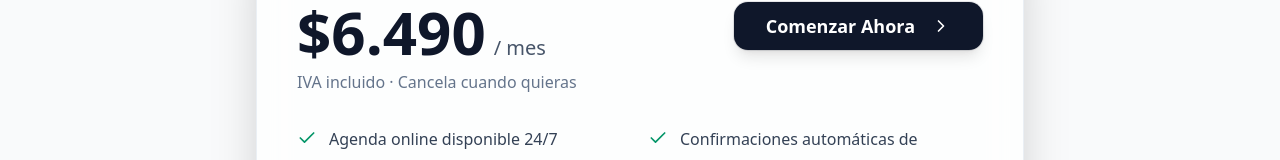
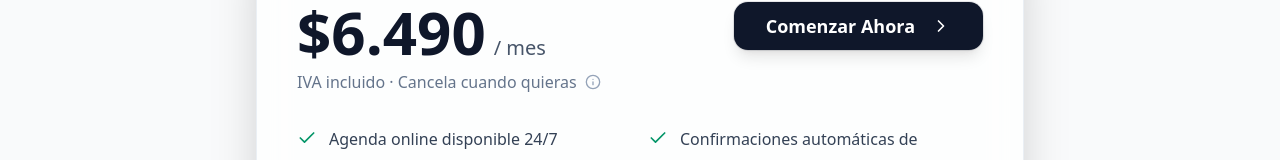
Before and after one commit to marcelocoliqueo/microagenda.cl, a Next.js app: page / in a window 1280 px wide. Shown: the part 2849-3009 px from the top of the page. Built offline with nearby package versions, Linux system fonts and the light colour scheme.

Commit message:
A11y/UX: spotlight atenuado con prefers-reduced-motion + tooltip de precio sin cargos ocultos

```diff
--- a/app/page.tsx
+++ b/app/page.tsx
@@ -8,7 +8,8 @@ import {
   Clock,
   TrendingUp,
   Check,
-  ChevronRight
+  ChevronRight,
+  Info
 } from "lucide-react";
 import Link from "next/link";
 import { Button } from "@/components/ui/button";
@@ -102,6 +103,11 @@ function HeroPremium() {
   }, []);
 
   const enableParallax = pointerFine && !reduceMotion;
+  const spotlightBg = enableParallax
+    ? `radial-gradient(600px circle at ${mouse.x}px ${mouse.y}px, rgba(2,6,23,0.12), transparent 40%)`
+    : reduceMotion
+      ? "radial-gradient(600px circle at 50% 30%, rgba(2,6,23,0.04), transparent 40%)"
+      : "radial-gradient(600px circle at 50% 30%, rgba(2,6,23,0.08), transparent 40%)";
 
   return (
     <section
@@ -122,11 +128,7 @@ function HeroPremium() {
       {/* spotlight following cursor */}
       <div
         className="absolute inset-0 -z-10 pointer-events-none"
-        style={{
-          background: enableParallax
-            ? `radial-gradient(600px circle at ${mouse.x}px ${mouse.y}px, rgba(2,6,23,0.12), transparent 40%)`
-            : "radial-gradient(600px circle at 50% 30%, rgba(2,6,23,0.08), transparent 40%)",
-        }}
+        style={{ background: spotlightBg }}
       />
 
       {/* subtle grid overlay */}
@@ -404,7 +406,15 @@ export default function HomePage() {
                         </span>
                         <span className="text-xl text-slate-600">/ mes</span>
                       </div>
-                      <p className="text-slate-500 mt-2">IVA incluido · Cancela cuando quieras</p>
+                      <div className="flex items-center gap-2 text-slate-500 mt-2">
+                        <span>IVA incluido · Cancela cuando quieras</span>
+                        <div className="group relative">
+                          <Info className="w-4 h-4 text-slate-400" />
+                          <div className="pointer-events-none absolute left-1/2 -translate-x-1/2 mt-2 w-48 rounded-md border border-slate-200 bg-white/95 backdrop-blur px-3 py-2 text-xs text-slate-700 shadow-lg opacity-0 group-hover:opacity-100 transition-opacity">
+                            Precio final. No hay cargos ocultos ni comisiones adicionales.
+                          </div>
+                        </div>
+                      </div>
                     </div>
                     <Link href="/register" className="block md:min-w-[240px]">
                       <Button
```
